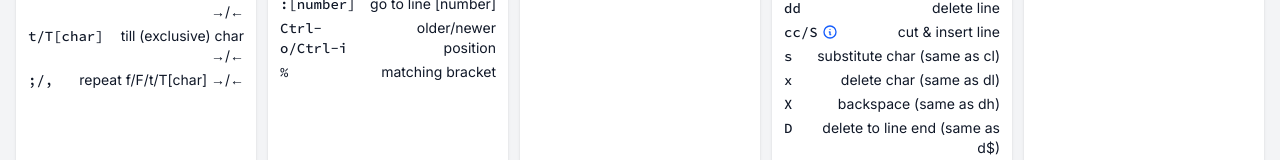
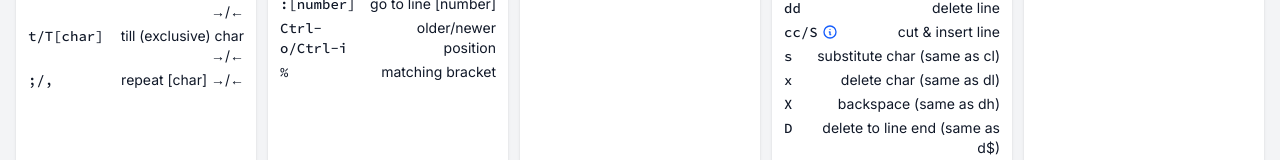
Before and after one commit to Noitidart/vim-cheats, a Next.js app: page / in a window 1280 px wide. Shown: the part 390-550 px from the top of the page. Built offline with nearby package versions, Linux system fonts and the light colour scheme.

Commit message:
Simplify but clarify repeat character movement description
Because the repeat changes the direction of the last [char] movement.

```diff
--- a/pages/index.tsx
+++ b/pages/index.tsx
@@ -43,7 +43,7 @@ const sections: Section[] = [
       ['[[/]]', 'sections ←/→'],
       ['f/F[char]', 'to (inclusive) char →/←'],
       ['t/T[char]', 'till (exclusive) char →/←'],
-      [';/,', 'repeat f/F/t/T[char] →/←']
+      [';/,', 'repeat [char] →/←']
     ]
   },
   {
```
